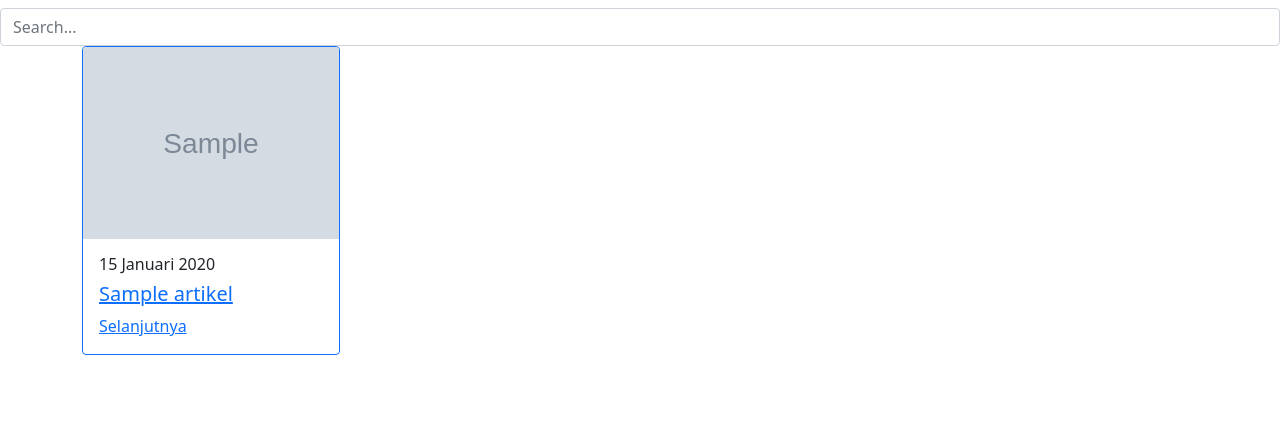
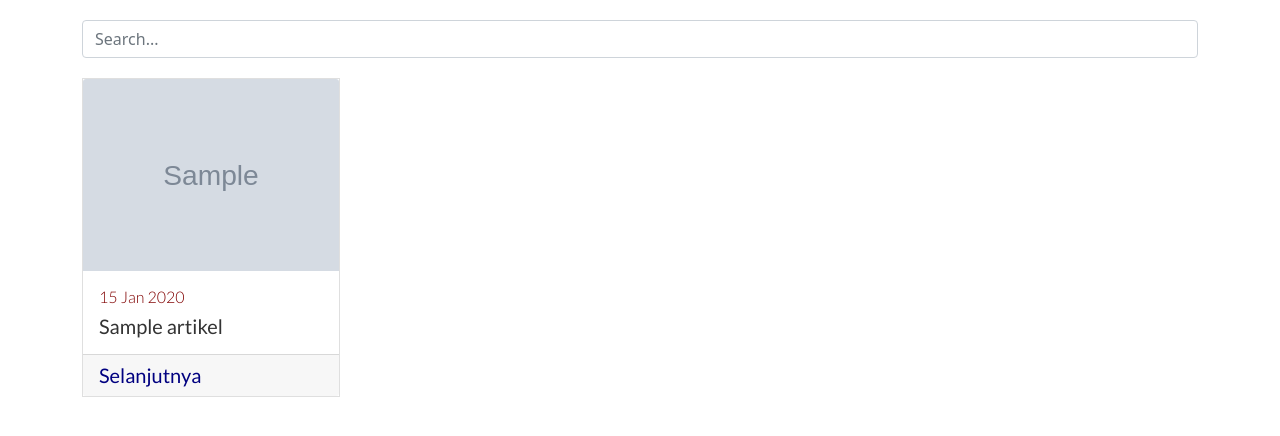
Before and after one commit to rayrayray15/tugas-tengah-semester-pbp, a Django app: page /artikel/ in a window 1280 px wide. Shown: the part 92-528 px from the top of the page. Run offline with Django 3.2, Linux system fonts and the light colour scheme; tables that the repository leaves empty hold one stand-in row (values such as "Sample post"); grey boxes marked "Sample" are stand-in pictures.

Commit message:
Add a bit of CSS

```diff
--- /dev/null
+++ b/artikel/static/style_article_list.css
@@ -0,0 +1,41 @@
+.card {
+    margin-top: 20px;
+    margin-bottom: 10px;
+    border-radius: 0 !important;
+}
+
+.card-img-top {
+    width: 100%;
+    height: 15vw;
+    object-fit: cover;
+}
+
+.card-title-link {
+    color:#333333;
+    text-decoration: none;
+}
+
+.card-title-link:hover {
+    color:#333333;
+    text-decoration: underline;
+}
+
+.search-bar {
+    margin-top: 20px;
+}
+
+.date {
+    font-weight: 300;
+    color:#800000;
+}
+
+.card-body {
+    font-family: 'Lato', sans-serif;
+}
+
+.card-footer-link {
+    font-family: 'Lato', sans-serif;
+    font-weight: 400;
+    color:#000080;
+    text-decoration: none;
+}
--- a/artikel/templates/artikel_list.html
+++ b/artikel/templates/artikel_list.html
@@ -6,27 +6,13 @@
 <head>
     <title>Artikel|vaksinfo</title>
     <link rel="stylesheet" type="text/css" href="{% static 'style.css' %}">
+    <link rel="stylesheet" type="text/css" href="{% static 'style_article_list.css' %}">
     <link href="https://cdn.jsdelivr.net/npm/bootstrap@5.1.3/dist/css/bootstrap.min.css" rel="stylesheet"
         integrity="sha384-1BmE4kWBq78iYhFldvKuhfTAU6auU8tT94WrHftjDbrCEXSU1oBoqyl2QvZ6jIW3" crossorigin="anonymous">
     <script src="https://ajax.googleapis.com/ajax/libs/jquery/3.5.1/jquery.min.js"></script>
     <link rel="preconnect" href="https://fonts.googleapis.com">
     <link rel="preconnect" href="https://fonts.gstatic.com" crossorigin>
-    <link href="https://fonts.googleapis.com/css2?family=Montserrat:wght@500;600;700&display=swap" rel="stylesheet">
-    <style>
-        .card {
-            margin-bottom: 10px;
-        }
-
-        .card-img-top {
-            width: 100%;
-            height: 15vw;
-            object-fit: cover;
-        }
-
-        .border-primary {
-            border: 1px solid #007bff;
-        }
-    </style>
+    <link href="https://fonts.googleapis.com/css2?family=Lato:wght@300;400&display=swap" rel="stylesheet">
 </head>
 
 <body>
@@ -79,36 +65,42 @@
             crossorigin="anonymous"></script>
     </header>
 
-    <div class="search-bar mt-sm-2 mr-2">
-        <form action="" method="get">
-            <input type="text" class="form-control" name="q" value="{{ request.GET.q }}" id="id_q"
-                placeholder="Search...">
-        </form>
+    <div class="container">
+        <div class="search-bar">
+            <form action="" method="get">
+                <input type="text" class="form-control" name="q" value="{{ request.GET.q }}" id="id_q"
+                    placeholder="Search...">
+            </form>
+        </div>
     </div>
 
     <div class="container">
         <div class="row">
             {% if object_list %}
             {% for artikel in object_list %}
-            <div class="col-lg-4 col-md-2 col-sm-12 d-flex">
-                <div class="card border-primary">
+            <div class="col-4 d-flex">
+                <div class="card">
 
                     <a href="{{ artikel.slug }}"><img class="card-img-top embed-responsive-item"
                             src="{{ artikel.image_url}}" alt="thumbnail"></a>
                     <div class="card-body">
-                        <h6 class="card-text">
+                        <h6 class="card-text date">
                             {% load i18n %}
 
                             {% language 'id' %}
-                            {{artikel.pub_date | date:"d F Y"}}
+                            {{artikel.pub_date | date:"d M Y"}}
                             {% endlanguage %}
                         </h6>
 
                         <h5 class="card-text">
-                            <a href="{{ artikel.slug }}" class="card-link">{{artikel.title}}</a>
+                            <a href="{{ artikel.slug }}" class="card-title-link">{{artikel.title}}</a>
                         </h5>
-                        <a href="{{ artikel.slug }}" class="card-link">Selanjutnya</a>
+                    </div>
 
+                    <div class="card-footer">
+                        <h5 class="card-text">
+                            <a href="{{ artikel.slug }}" class="card-footer-link">Selanjutnya</a>
+                        </h5>
                     </div>
 
                 </div>
```
